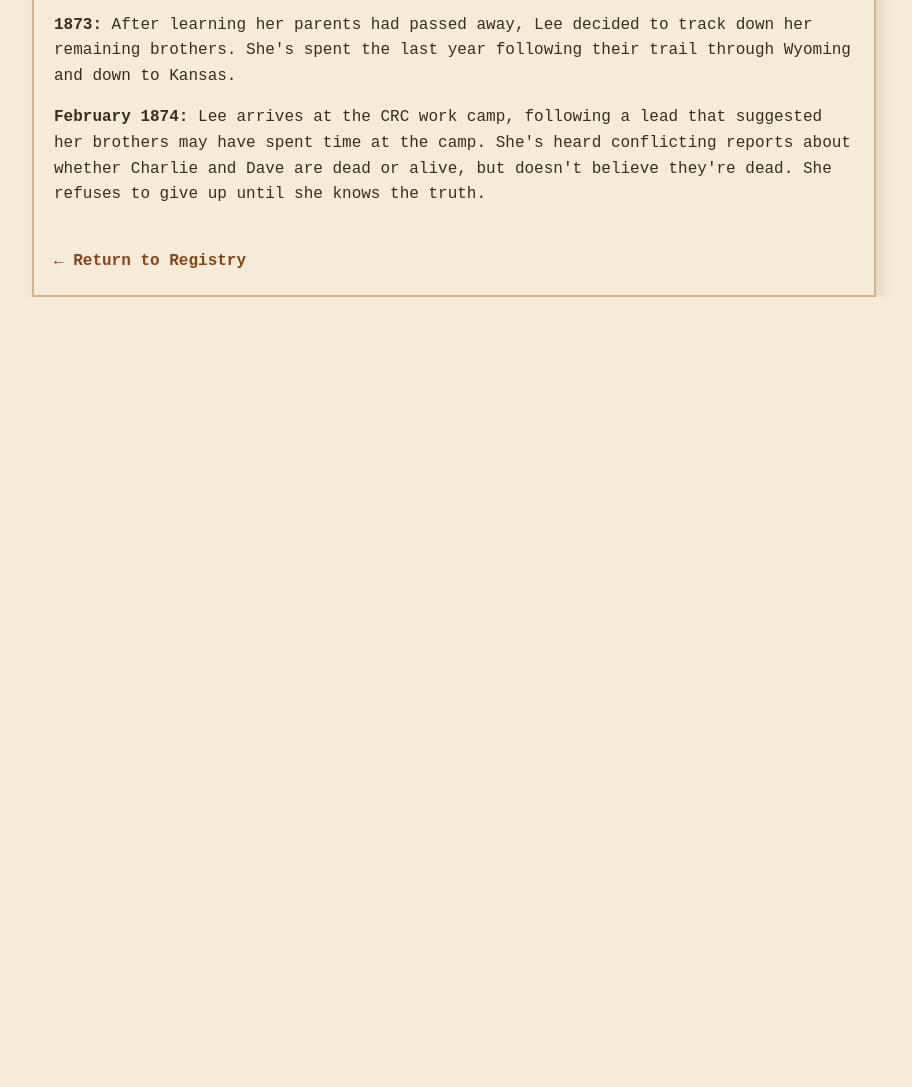
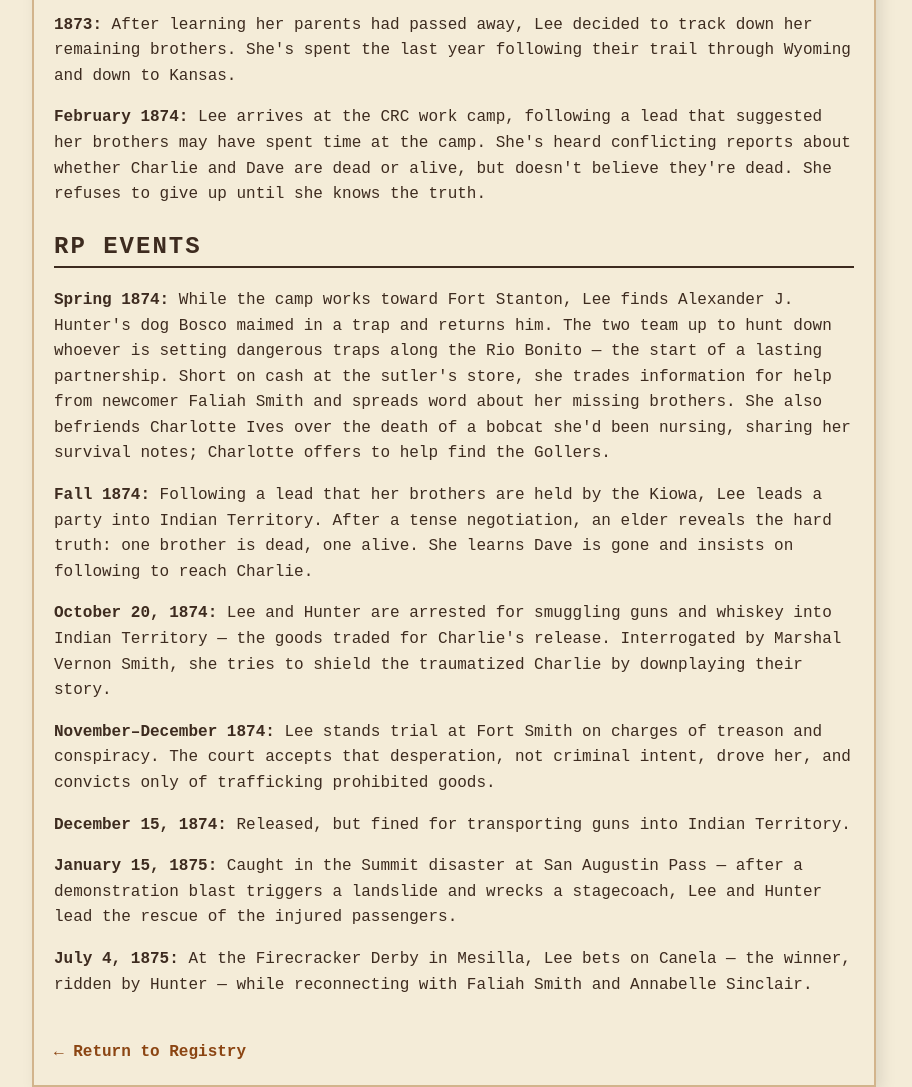
Before and after one commit to juls20521/cimarron, a plain HTML site: page leona-walden.html in a window 1280 px wide. Shown: the part 2064-3151 px from the top of the page, without its empty margins (186-1098 px from the left). Before the commit the page ends 2361 px from the top, so only its background shows below. Drawn offline with Linux system fonts and the light colour scheme.

Commit message:
Update leona-walden.html

```diff
--- a/leona-walden.html
+++ b/leona-walden.html
@@ -64,6 +64,23 @@
 
     <p><strong>February 1874:</strong> Lee arrives at the CRC work camp, following a lead that suggested her brothers may have spent time at the camp. She's heard conflicting reports about whether Charlie and Dave are dead or alive, but doesn't believe they're dead. She refuses to give up until she knows the truth.</p>
 
+
+    <h2>RP Events</h2>
+
+    <p><strong>Spring 1874:</strong> While the camp works toward Fort Stanton, Lee finds Alexander J. Hunter's dog Bosco maimed in a trap and returns him. The two team up to hunt down whoever is setting dangerous traps along the Rio Bonito — the start of a lasting partnership. Short on cash at the sutler's store, she trades information for help from newcomer Faliah Smith and spreads word about her missing brothers. She also befriends Charlotte Ives over the death of a bobcat she'd been nursing, sharing her survival notes; Charlotte offers to help find the Gollers.</p>
+
+    <p><strong>Fall 1874:</strong> Following a lead that her brothers are held by the Kiowa, Lee leads a party into Indian Territory. After a tense negotiation, an elder reveals the hard truth: one brother is dead, one alive. She learns Dave is gone and insists on following to reach Charlie.</p>
+
+    <p><strong>October 20, 1874:</strong> Lee and Hunter are arrested for smuggling guns and whiskey into Indian Territory — the goods traded for Charlie's release. Interrogated by Marshal Vernon Smith, she tries to shield the traumatized Charlie by downplaying their story.</p>
+
+    <p><strong>November–December 1874:</strong> Lee stands trial at Fort Smith on charges of treason and conspiracy. The court accepts that desperation, not criminal intent, drove her, and convicts only of trafficking prohibited goods.</p>
+
+    <p><strong>December 15, 1874:</strong> Released, but fined for transporting guns into Indian Territory.</p>
+
+    <p><strong>January 15, 1875:</strong> Caught in the Summit disaster at San Augustin Pass — after a demonstration blast triggers a landslide and wrecks a stagecoach, Lee and Hunter lead the rescue of the injured passengers.</p>
+
+    <p><strong>July 4, 1875:</strong> At the Firecracker Derby in Mesilla, Lee bets on Canela — the winner, ridden by Hunter — while reconnecting with Faliah Smith and Annabelle Sinclair.</p>
+
     <br>
     <a href="index.html">← Return to Registry</a>
 </body>
```
